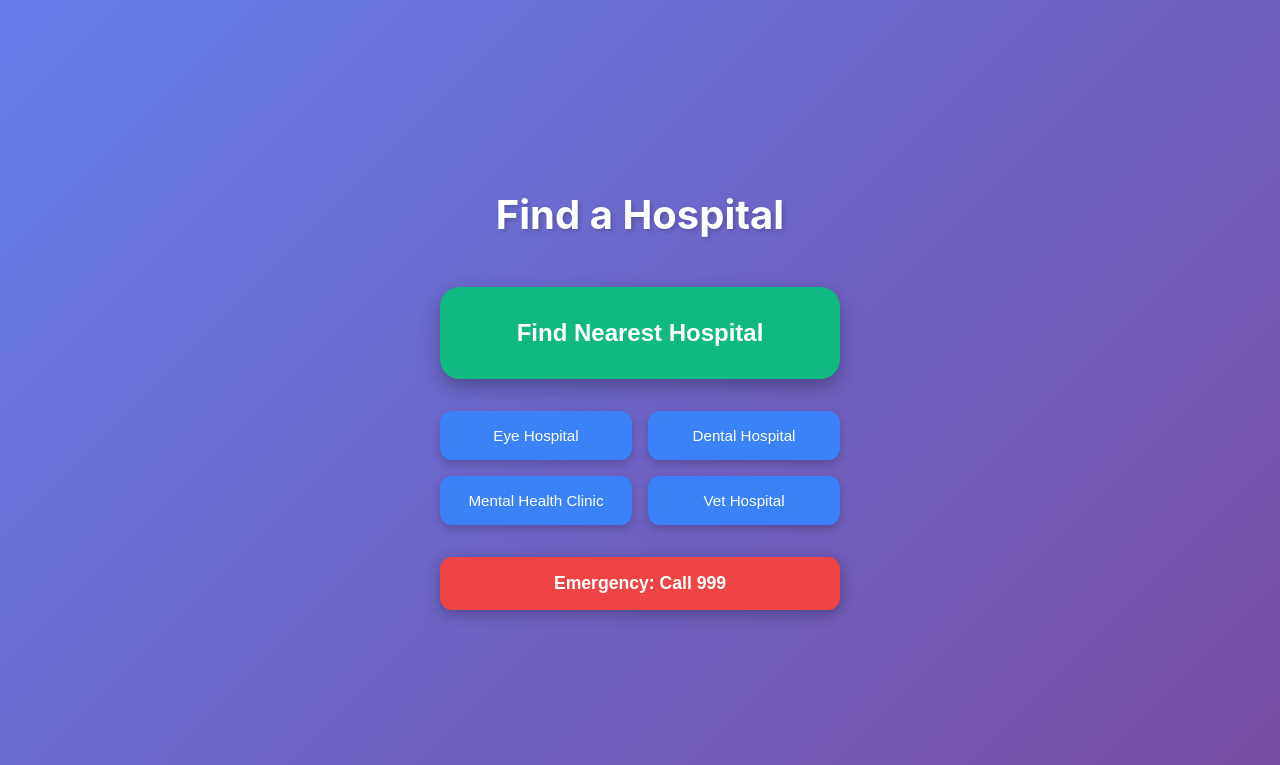
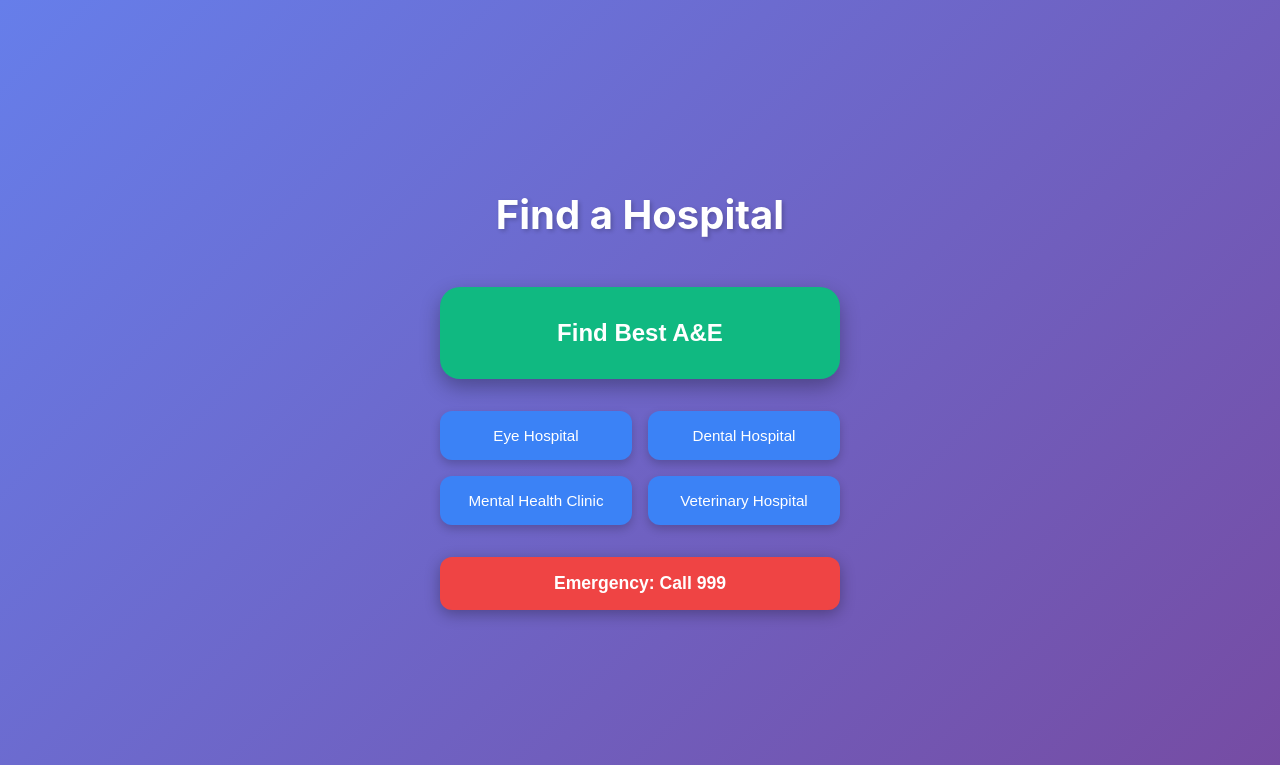
Before and after one commit to antonbhaumik/ICHack26, a Flask app: page / in a window 1280 px wide. Shown: the top 765 px of the page. Run offline with Flask 3, Linux system fonts and the light colour scheme.

Commit message:
Minor frontend edits

```diff
--- a/templates/index.html
+++ b/templates/index.html
@@ -11,14 +11,14 @@
         <h1>Find a Hospital</h1>
 
         <button class="main-button" onclick="findHospital()">
-            Find Nearest Hospital
+            Find Best A&E
         </button>
 
         <div class="specialist-options">
             <button class="specialist-button" onclick="findSpecialist('eye')">Eye Hospital</button>
             <button class="specialist-button" onclick="findSpecialist('dental')">Dental Hospital</button>
             <button class="specialist-button" onclick="findSpecialist('mental')">Mental Health Clinic</button>
-            <button class="specialist-button" onclick="findSpecialist('vet')">Vet Hospital</button>
+            <button class="specialist-button" onclick="findSpecialist('vet')">Veterinary Hospital</button>
         </div>
 
         <button class="emergency-button" onclick="call999()">
```
